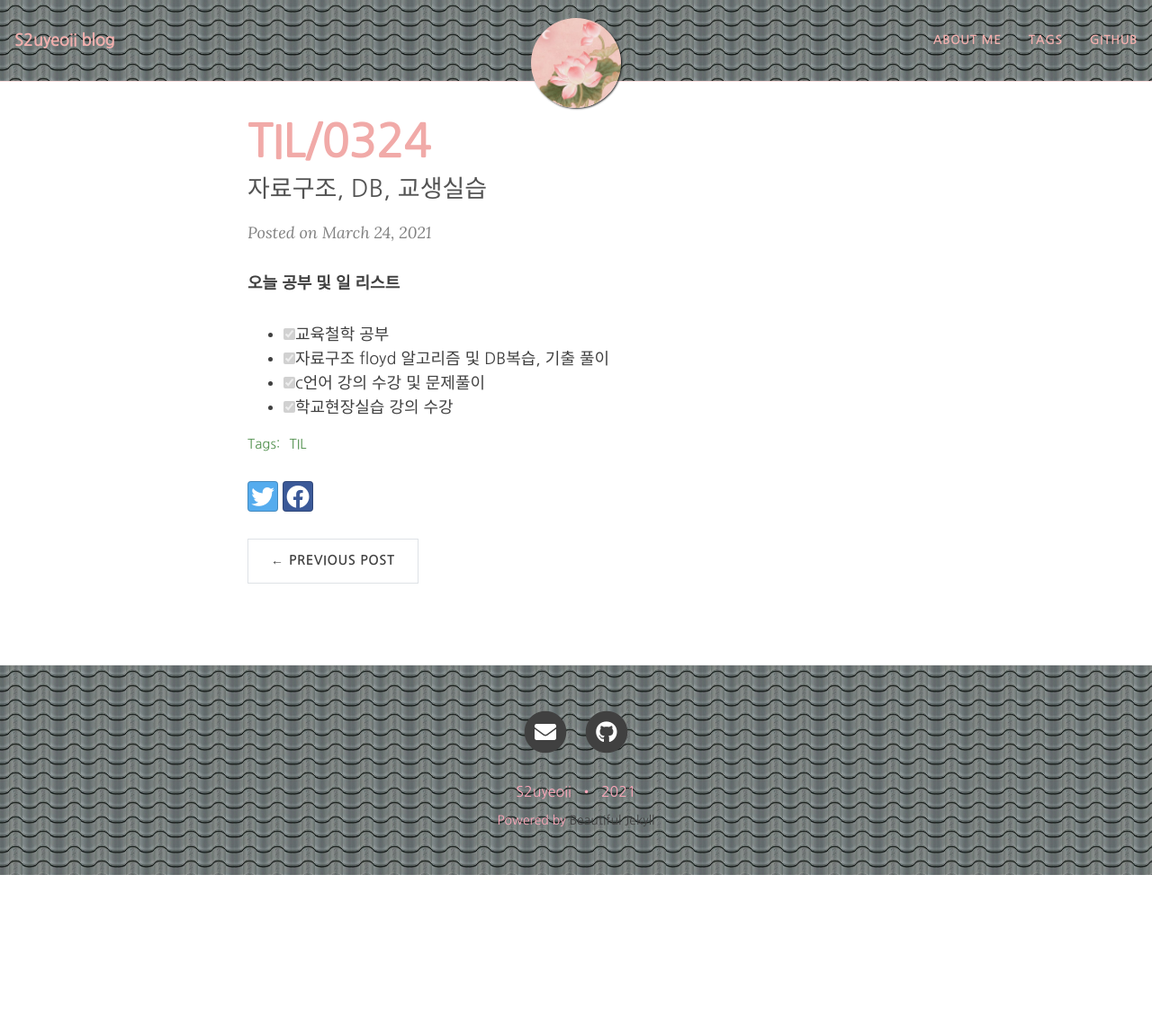
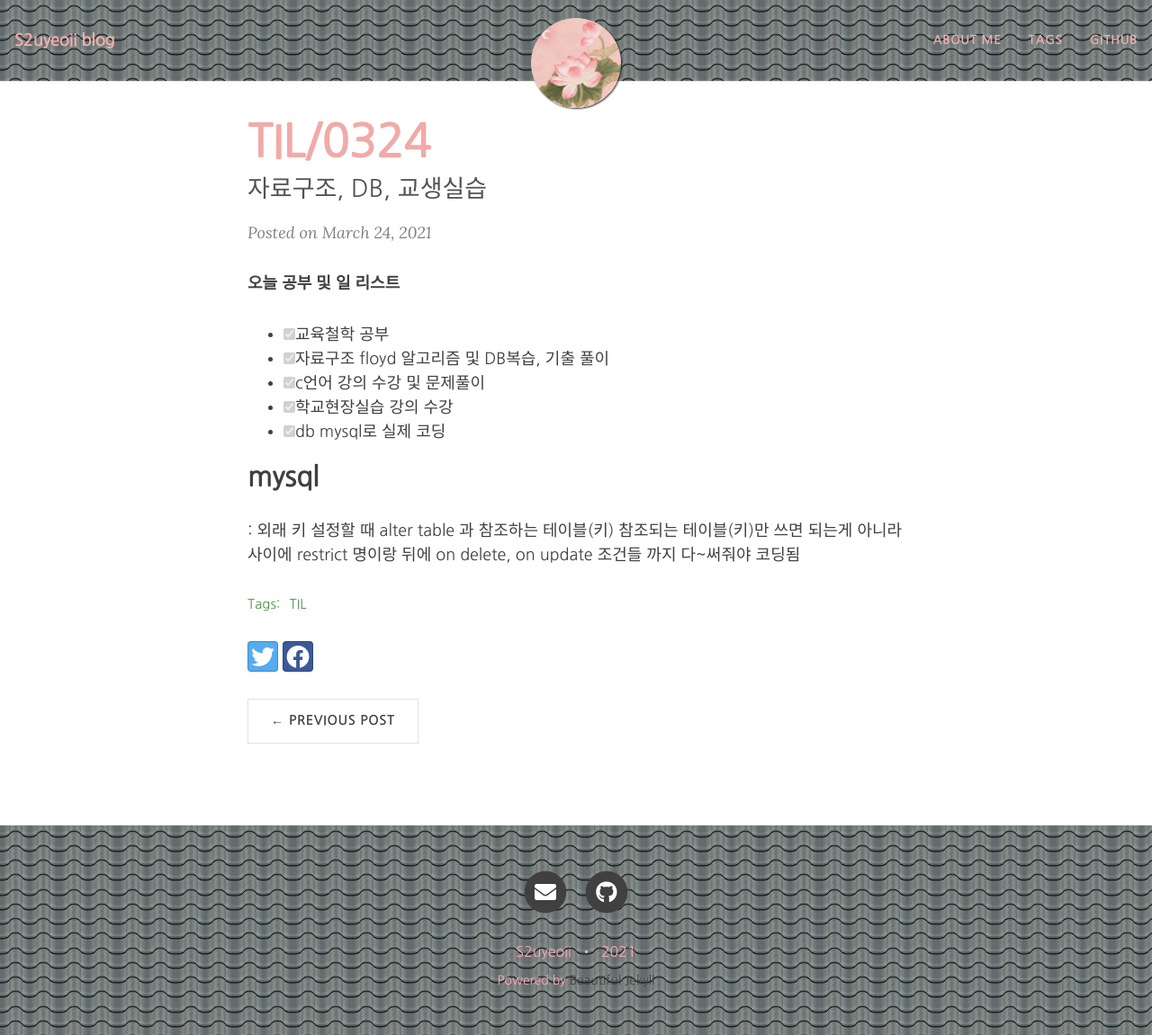
Before and after one commit to yeoneed/yeoneed.github.io, a Jekyll site: the page built from _posts/2021-03-24-TIL-0324.md, in a window 1280 px wide and 1151 px high. Shown: the whole window at 90% size. Built offline with Jekyll 4.4.1, drawn with Linux system fonts in a browser that asks for light colours; nearby versions of some CDN libraries; some web fonts are replaced; comment, search, counter and statistics services are not loaded.

Commit message:
Update 2021-03-24-TIL-0324.md

```diff
--- a/_posts/2021-03-24-TIL-0324.md
+++ b/_posts/2021-03-24-TIL-0324.md
@@ -12,3 +12,7 @@ tags: [TIL]
  - [x] 자료구조 floyd 알고리즘 및 DB복습, 기출 풀이
  - [x] c언어 강의 수강 및 문제풀이
  - [x] 학교현장실습 강의 수강
+ - [x] db mysql로 실제 코딩
+
+## mysql
+: 외래 키 설정할 때 alter table 과 참조하는 테이블(키) 참조되는 테이블(키)만 쓰면 되는게 아니라 사이에 restrict 명이랑 뒤에 on delete, on update 조건들 까지 다~써줘야 코딩됨
```
